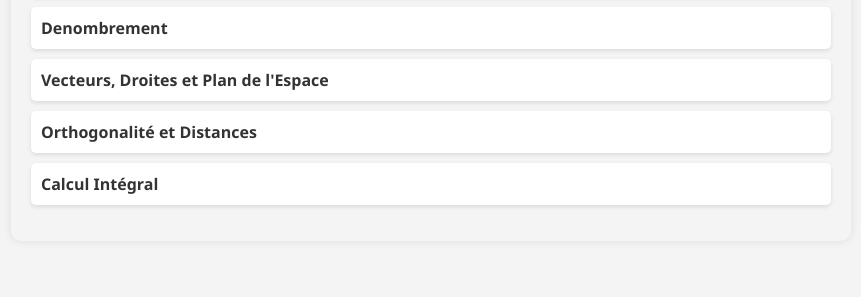
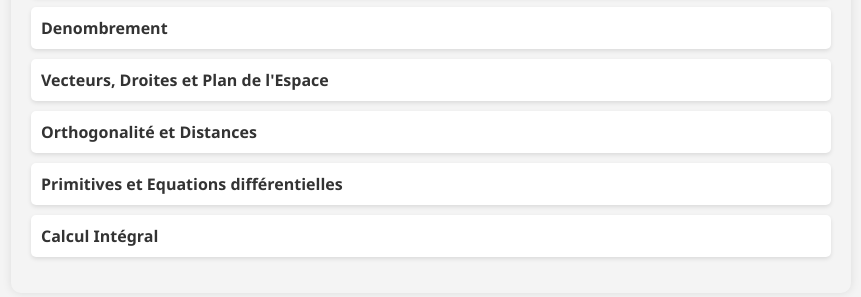
Before and after one commit to zouhair-b/Cours-Maths-Terminale, a plain HTML site: page index.html in a window 1280 px wide. Shown: the part 191-488 px from the top of the page, without its empty margins (209-1070 px from the left). Drawn offline with Linux system fonts and the light colour scheme.

Commit message:
Update index.html

```diff
--- a/index.html
+++ b/index.html
@@ -45,6 +45,8 @@
         <li><a href="2. Denombrement.pdf" target="_blank">Denombrement</a></li>
         <li><a href="3. Vecteurs  droites et plan espace.pdf" target="_blank">Vecteurs, Droites et Plan de l'Espace</a></li>
         <li><a href="4. Orthogonalité et distances.pdf" target="_blank">Orthogonalité et Distances</a></li>
+        <li><a href="12. Primitives et Equations différentielles.pdf" target="_blank">Primitives et Equations différentielles</a></li>
+
         <li><a href="13. Calcul integral.pdf" target="_blank">Calcul Intégral</a></li>
         <!-- Ajoutez autant de lignes <li> que nécessaire pour vos documents -->
     </ul>
```
